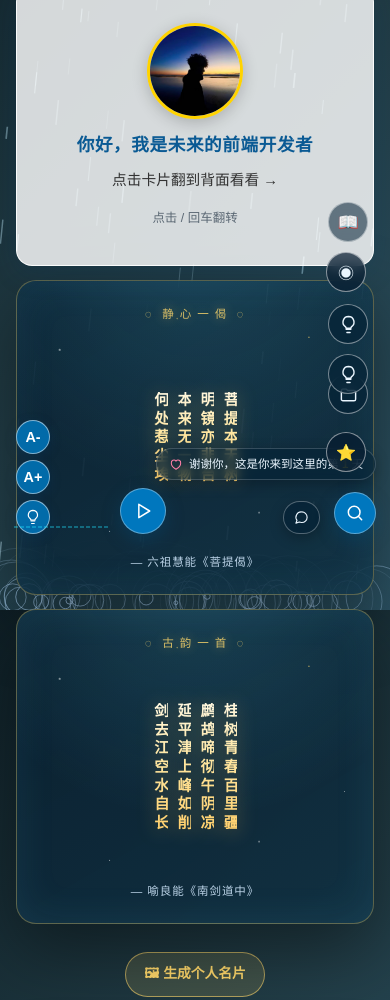
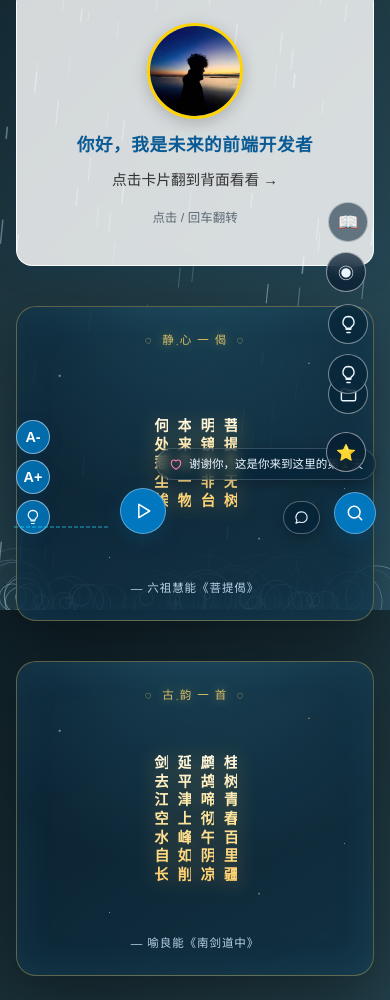
Before and after one commit to ZJW-123-Cyber/ZJW-123-Cyber.github.io, a plain HTML site: page about.html in a window 390 px wide. Shown: the part 234-1234 px from the top of the page. Drawn offline with Linux system fonts and the light colour scheme.

Commit message:
style: spread two poems toward sides with larger gap

```diff
--- a/about.html
+++ b/about.html
@@ -176,8 +176,7 @@
         .about-hero-row {
             display: grid;
             grid-template-columns: repeat(2, minmax(0, 1fr));
-            gap: clamp(14px, 2vw, 26px);
-            justify-items: center;
+            gap: clamp(40px, 9vw, 130px);   /* 加大中间间距，把两牌推向两侧 */
             align-items: center;
             margin: 6px 0 30px;
             width: 100%;
@@ -190,8 +189,8 @@
             padding: 24px 12px 22px;
             border-radius: 20px;
         }
-        .about-hero-row #zenPoem { grid-column: 1; grid-row: 2; }
-        .about-hero-row #zenPoem2 { grid-column: 2; grid-row: 2; }
+        .about-hero-row #zenPoem { grid-column: 1; grid-row: 2; justify-self: start; }
+        .about-hero-row #zenPoem2 { grid-column: 2; grid-row: 2; justify-self: end; }
         .about-hero-row .zen-eyebrow { margin-bottom: 14px; font-size: .72rem; }
         .about-hero-row .zen-poem {
             align-items: center;            /* 五言/七言均在卡片内垂直居中 */
@@ -212,8 +211,8 @@
         @media (max-width: 700px) {
             .about-hero-row { grid-template-columns: 1fr; }
             .about-hero-row .flip-card { grid-column: 1; grid-row: 1; }
-            .about-hero-row #zenPoem { grid-column: 1; grid-row: 2; }
-            .about-hero-row #zenPoem2 { grid-column: 1; grid-row: 3; }
+            .about-hero-row #zenPoem { grid-column: 1; grid-row: 2; justify-self: center; }
+            .about-hero-row #zenPoem2 { grid-column: 1; grid-row: 3; justify-self: center; }
             .about-hero-row .zen-section { max-width: 460px; }
             .about-hero-row .flip-card { max-width: 360px; }
         }
--- a/sw.js
+++ b/sw.js
@@ -1,7 +1,7 @@
 /* ============================================================
    sw.js — Service Worker，让网站可安装并支持离线访问
    ============================================================ */
-const CACHE_NAME = 'my-website-v27';
+const CACHE_NAME = 'my-website-v28';
 
 const CORE_ASSETS = [
     './',
```
